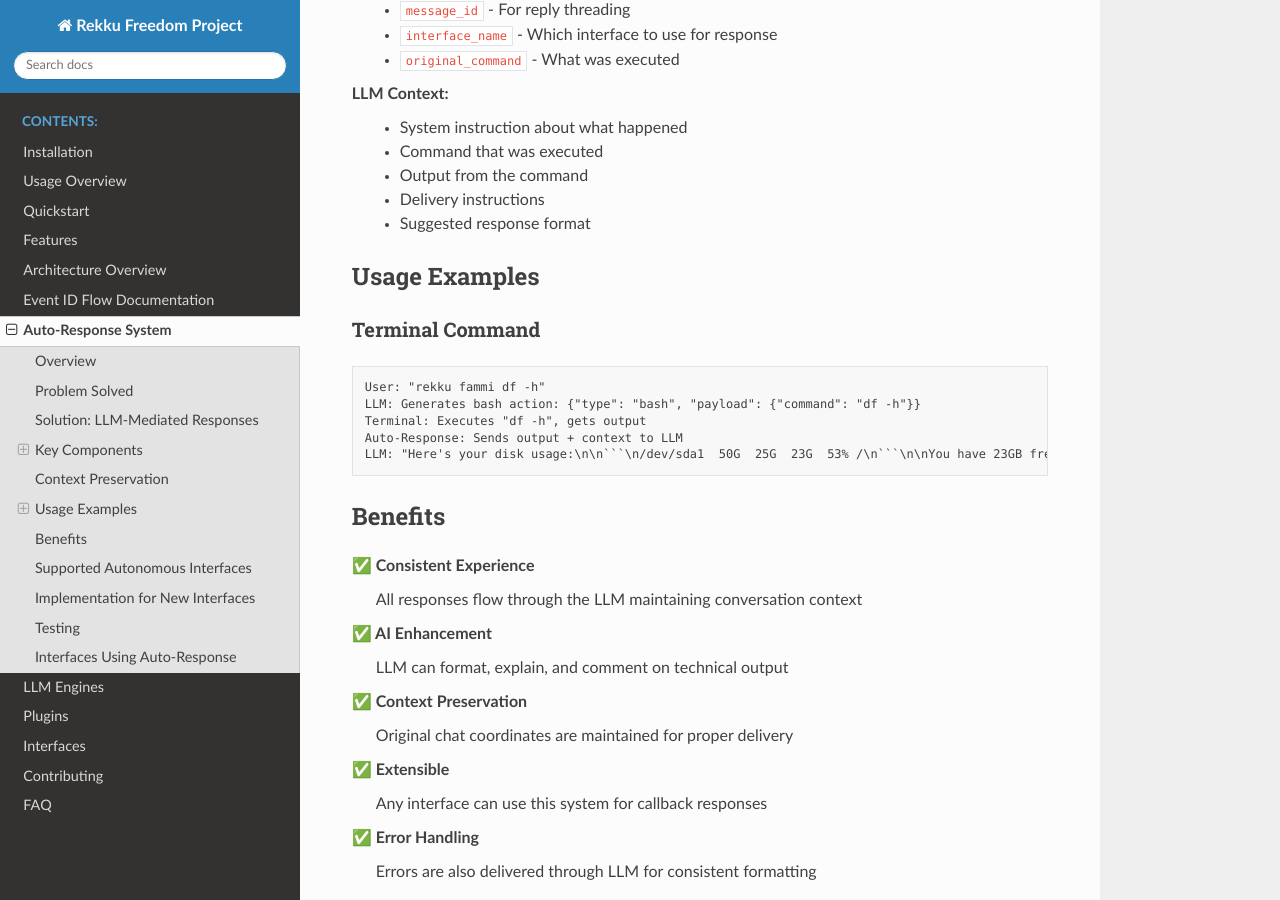
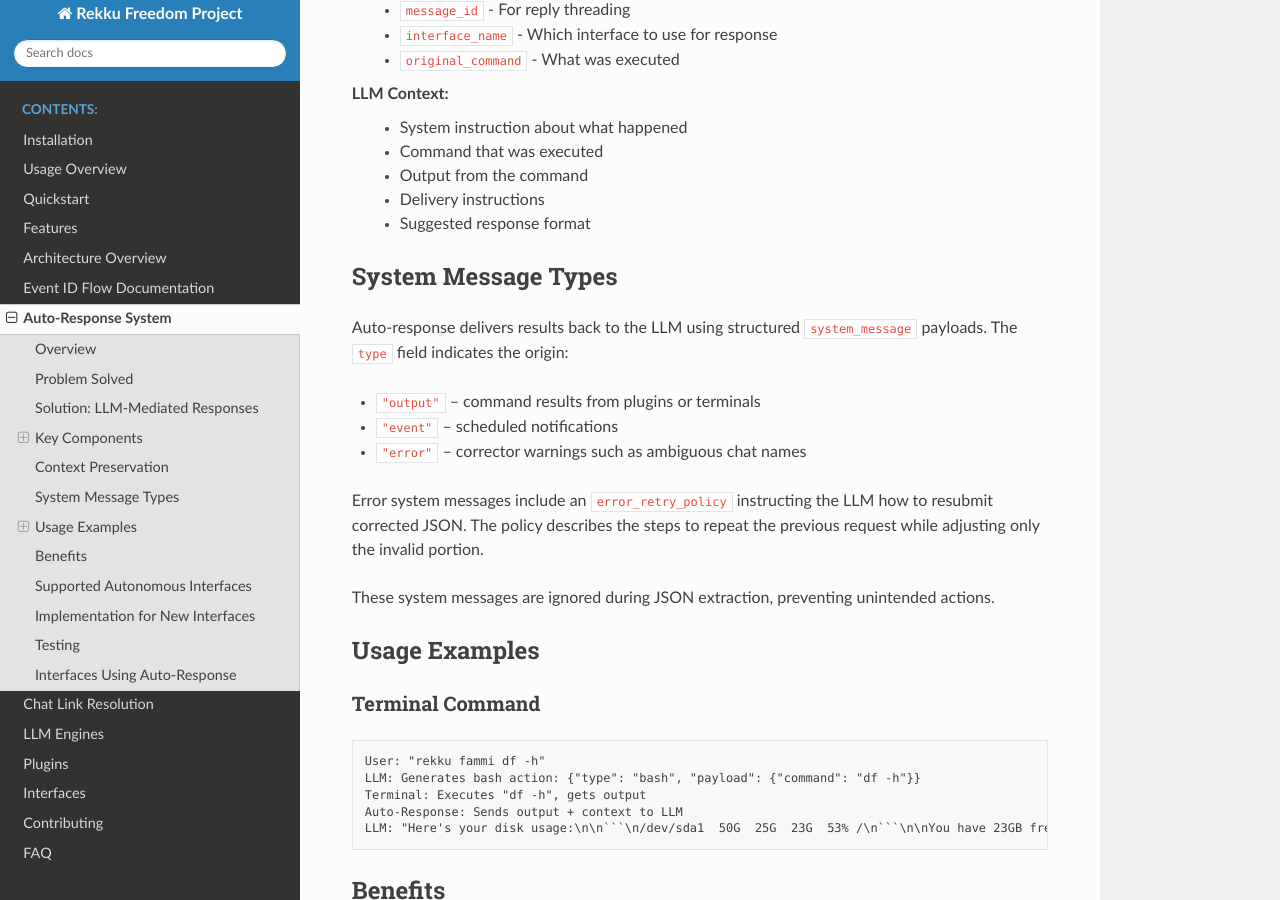
Before and after one commit to XargonWan/Rekku_Freedom_Project, a Sphinx documentation site: the page built from docs/auto_response.rst, in a window 1280 px wide and 900 px high, scrolled down 2191 px. Built offline with Sphinx 7.4.7 and the Read the Docs theme 3.1.0, drawn with Linux system fonts in a browser that asks for light colours.

Commit message:
feat: auto-resolve chat links and standardize system messages (#191)
* fix: resolve telegram bot for auto-response

* chore: wrap system messages in code blocks

* feat: include error retry policy in system messages

```diff
--- a/docs/auto_response.rst
+++ b/docs/auto_response.rst
@@ -119,6 +119,23 @@
     - Delivery instructions
     - Suggested response format
 
+System Message Types
+--------------------
+
+Auto-response delivers results back to the LLM using structured
+``system_message`` payloads. The ``type`` field indicates the origin:
+
+* ``"output"`` – command results from plugins or terminals
+* ``"event"`` – scheduled notifications
+* ``"error"`` – corrector warnings such as ambiguous chat names
+
+Error system messages include an ``error_retry_policy`` instructing the
+LLM how to resubmit corrected JSON. The policy describes the steps to
+repeat the previous request while adjusting only the invalid portion.
+
+These system messages are ignored during JSON extraction, preventing
+unintended actions.
+
 Usage Examples
 --------------
 
--- a/docs/index.rst
+++ b/docs/index.rst
@@ -24,6 +24,7 @@
    architecture
    event_id_flow
    auto_response
+   chat_links
    llm_engines
    plugins
    interfaces
```
Also changed, not shown: docs/chat_links.rst (added, +48 -0 lines), docs/features.rst (+7 -0 lines), 4 other files.
